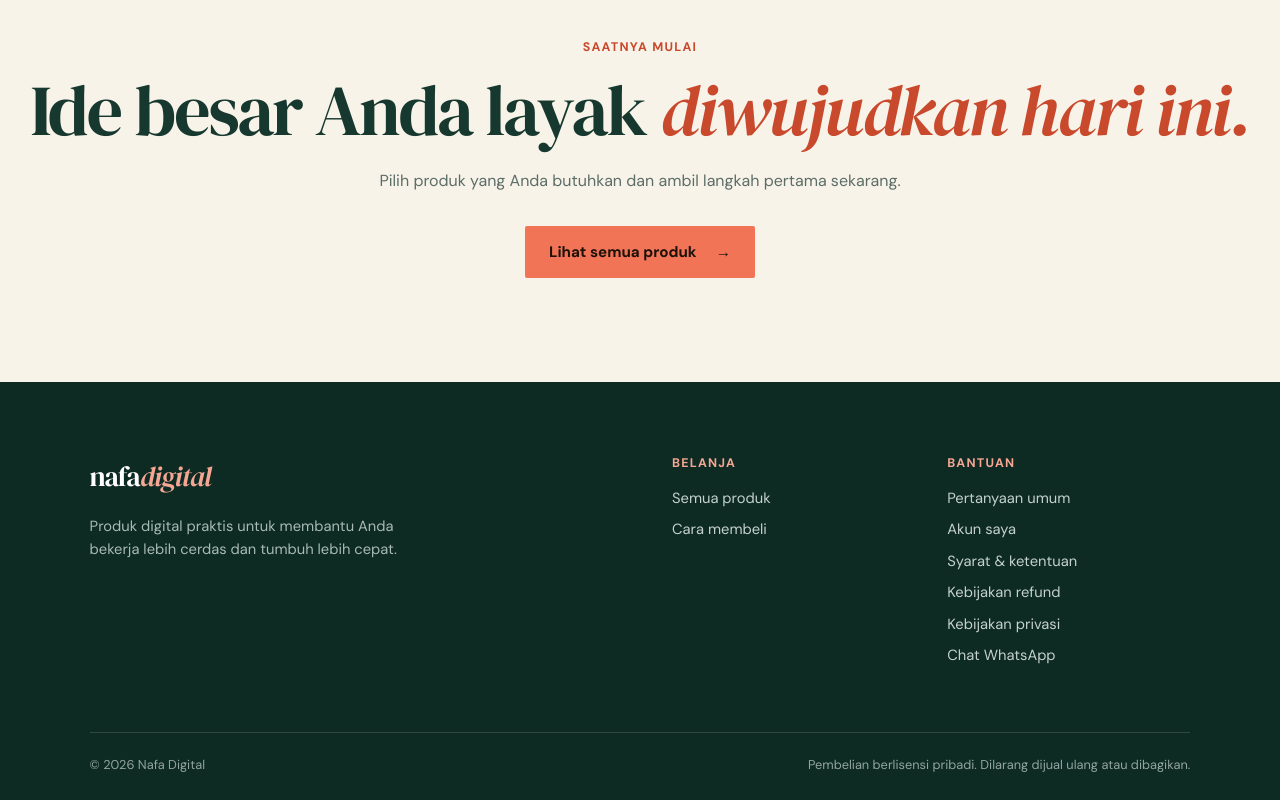
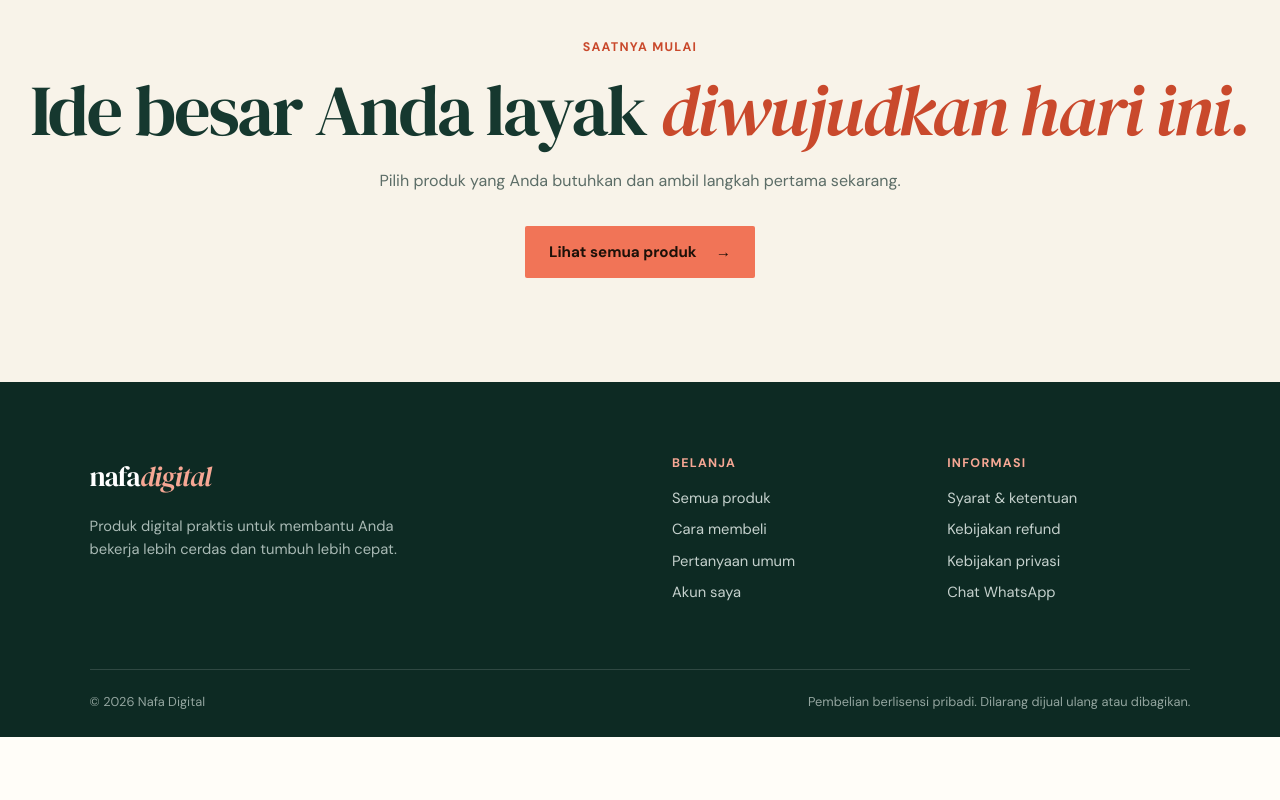
Before and after one commit to nafatechwebid/iddigitalstore, a plain HTML site: page index.html in a window 1280 px wide. Shown: the part 5391-6191 px from the top of the page. After the commit the page ends 6128 px from the top, so only its background shows below. Drawn offline with Linux system fonts and the light colour scheme.

Commit message:
Update index.html

```diff
--- a/index.html
+++ b/index.html
@@ -150,8 +150,8 @@
   <div class="foot-top">
     <div><a class="logo logo-light" href="#/">nafa<span>digital</span></a><p>Produk digital praktis untuk membantu Anda bekerja lebih cerdas dan tumbuh lebih cepat.</p></div>
     <div class="foot-links">
-      <div><b>Belanja</b><a href="#produk">Semua produk</a><a href="#cara-beli">Cara membeli</a></div>
-      <div><b>Bantuan</b><a href="#faq">Pertanyaan umum</a><a href="#/akun">Akun saya</a><a href="syarat">Syarat &amp; ketentuan</a><a href="refund">Kebijakan refund</a><a href="privasi">Kebijakan privasi</a><a href="https://wa.me/6285290078889?text=Halo%20Nafa%20Digital%2C%20saya%20butuh%20bantuan" target="_blank" rel="noopener">Chat WhatsApp</a></div>
+      <div><b>Belanja</b><a href="#produk">Semua produk</a><a href="#cara-beli">Cara membeli</a><a href="#faq">Pertanyaan umum</a><a href="#/akun">Akun saya</a></div>
+      <div><b>Informasi</b><a href="syarat">Syarat &amp; ketentuan</a><a href="refund">Kebijakan refund</a><a href="privasi">Kebijakan privasi</a><a href="https://wa.me/6285290078889?text=Halo%20Nafa%20Digital%2C%20saya%20butuh%20bantuan" target="_blank" rel="noopener">Chat WhatsApp</a></div>
     </div>
   </div>
   <div class="foot-bottom"><span>© 2026 Nafa Digital</span><span>Pembelian berlisensi pribadi. Dilarang dijual ulang atau dibagikan.</span></div>
```
